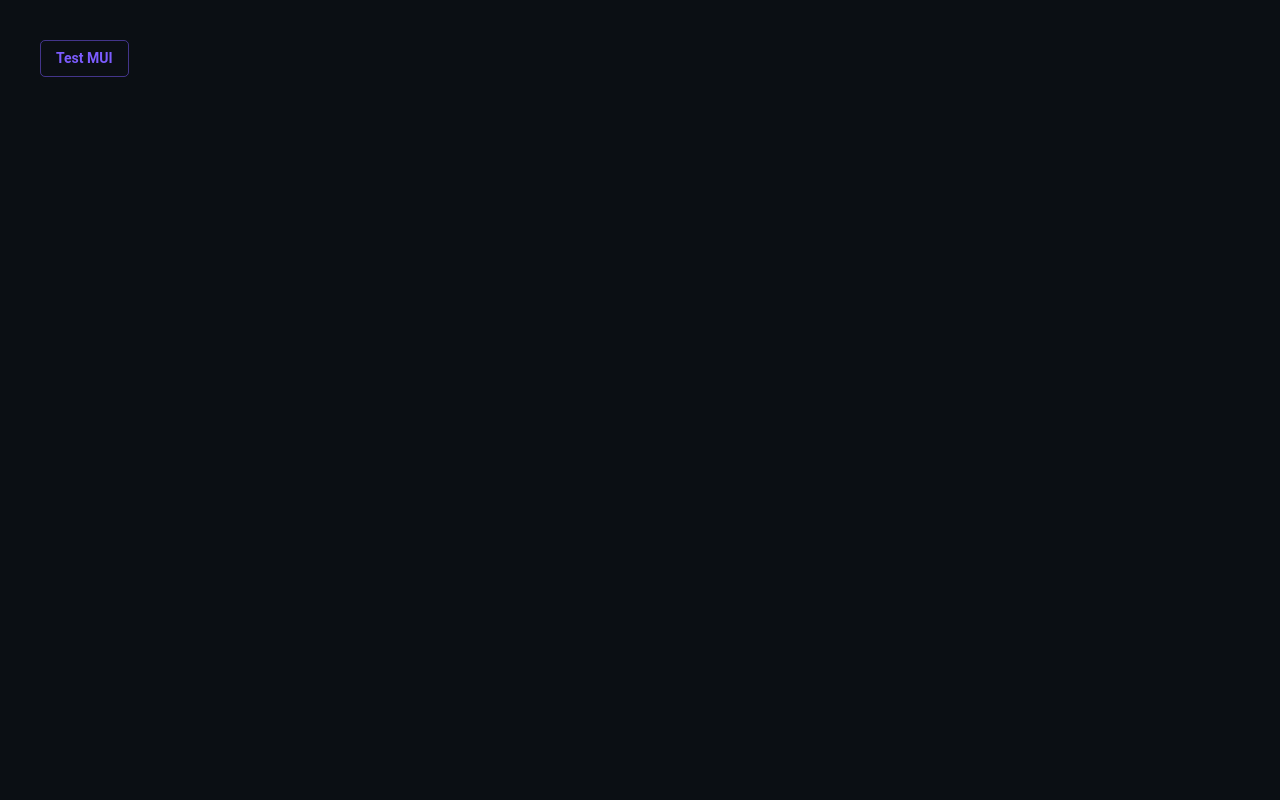
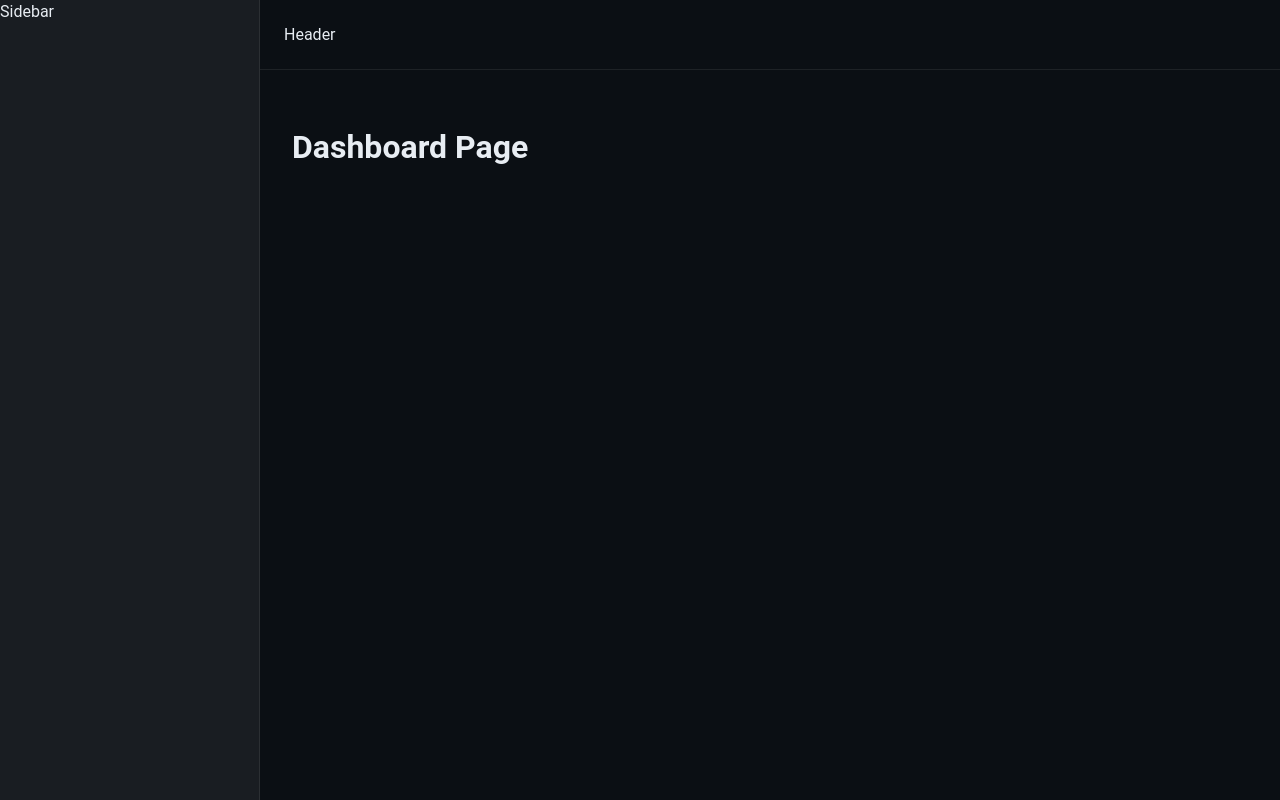
Before and after one commit to missastane/react-freelancing-app, a React (Vite) app: page / in a window 1280 px wide. Built offline with nearby package versions, Linux system fonts and the light colour scheme.

Commit message:
Add main layout

```diff
--- a/src/App.jsx
+++ b/src/App.jsx
@@ -1,10 +1,10 @@
-import { Button } from '@mui/material';
+import MainLayout from "./components/layouts/MainLayout";
 
 function App() {
   return (
-    <div style={{ padding: 40 }}>
-      <Button variant="outlined">Test MUI</Button>
-    </div>
+    <MainLayout>
+      <h1>Dashboard Page</h1>
+    </MainLayout>
   );
 }
 
--- /dev/null
+++ b/src/components/layouts/MainLayout.jsx
@@ -0,0 +1,42 @@
+import { Box } from "@mui/material";
+
+export default function MainLayout({ children }) {
+  return (
+    <Box sx={{ display: "flex", minHeight: "100vh" }}>
+
+      {/* Sidebar */}
+      <Box
+        sx={{
+          width: 260,
+          bgcolor: "background.paper",
+          borderRight: "1px solid rgba(255,255,255,0.08)",
+        }}
+      >
+        Sidebar
+      </Box>
+
+      {/* Main Area */}
+      <Box sx={{ flexGrow: 1, display: "flex", flexDirection: "column" }}>
+
+        {/* Header */}
+        <Box
+          sx={{
+            height: 70,
+            px: 3,
+            display: "flex",
+            alignItems: "center",
+            borderBottom: "1px solid rgba(255,255,255,0.08)",
+          }}
+        >
+          Header
+        </Box>
+
+        {/* Content */}
+        <Box sx={{ flexGrow: 1, p: 4 }}>
+          {children}
+        </Box>
+
+      </Box>
+    </Box>
+  );
+}
```
